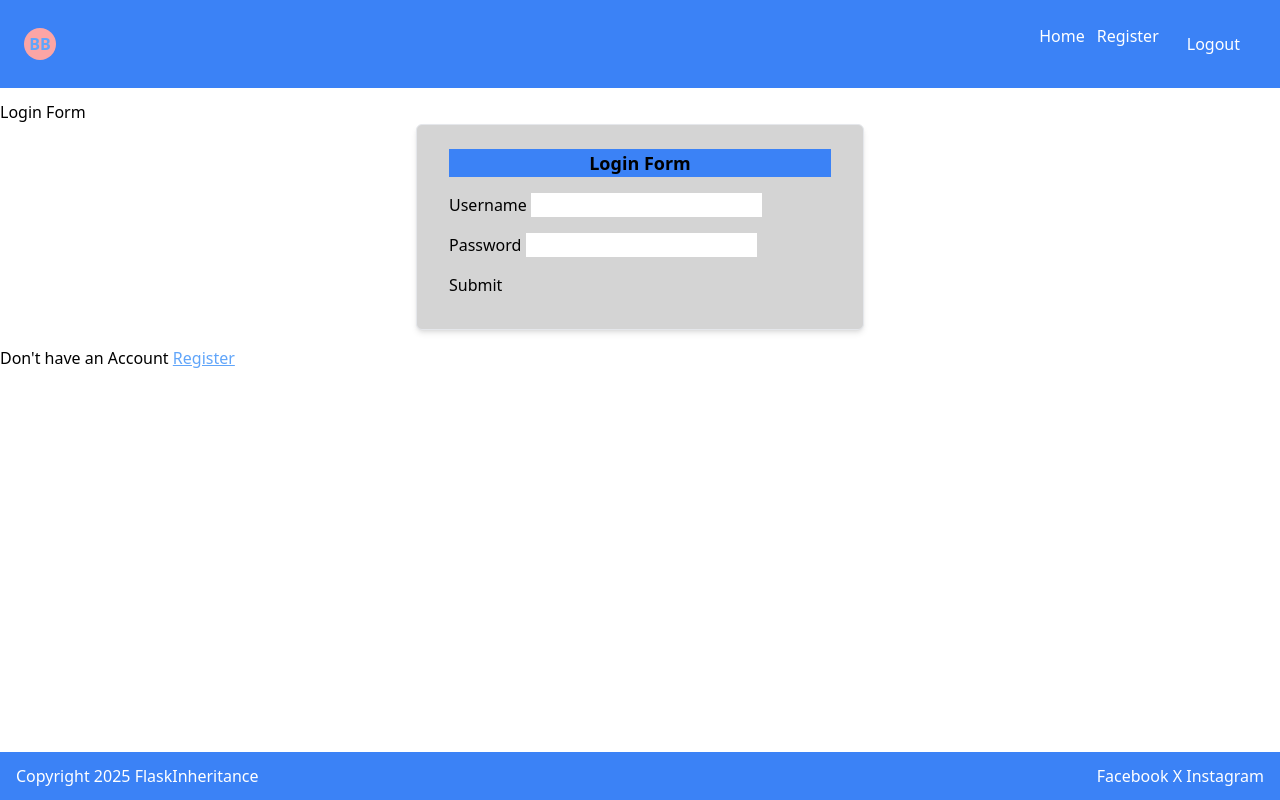
After one commit to Ashley2n/GreenHorns, a Flask app: page /login in a window 1280 px wide. The commit adds this page. Run offline with Flask 3, Linux system fonts and the light colour scheme; some libraries are stand-ins or nearby versions.

Commit message:
Added Login System

```diff
--- a/app.py
+++ b/app.py
@@ -1,22 +1,94 @@
-from flask import Flask, render_template
-from domain.models import *
+from flask import Flask, render_template, request, flash, redirect, url_for, session
+from flask_login import logout_user, LoginManager, login_user
+from flask_wtf import CSRFProtect
 
-app = Flask(__name__)
-app.secret_key = 'BasicFlashSetup'
-app.config['SQLALCHEMY_DATABASE_URI'] = 'sqlite:///database.db'
-app.config['SQLALCHEMY_TRACK_MODIFICATIONS'] = False
+from application.services import create_user_ser, get_user_by_username_ser, get_user_by_id_ser
+from domain.DTOs import CreateUserDto
+from client.forms.LoginForm import LoginForm
+from client.forms.RegisterForm import RegisterForm
+from helper_functions import decrypt_password, encrypt_password
 
-db.init_app(app)
+app = Flask(__name__, template_folder='C:/Users/awind/Documents/GreenHorns/client/templates')
+app.secret_key = 'CookQuestApp001'
 
-with app.app_context():
-    db.create_all()
+csrf = CSRFProtect(app)
+
+login_manager = LoginManager()
+login_manager.init_app(app)
+login_manager.login_view = 'login'
 
 @app.route("/")
 def home():
     return render_template('index.html')
 
+@app.route('/login', methods=['GET', 'POST'])
+def login():
+    form = LoginForm()
+
+    if request.method == 'POST':
+        if form.validate_on_submit():
+            username_input = form.username.data
+            password_input = form.password.data
+
+            user_exist = get_user_by_username_ser(username_input)
+
+            if user_exist:
+                decrypted_password = decrypt_password(user_exist.password_hash)
+                if decrypted_password == password_input:
+                    login_user(user_exist)
+                    flash("You Have been Logged In", "success")
+                    return render_template(url_for('game_dashboard'))
+            flash("Incorrect email or Password", "danger")
+    return render_template('auth/login.html', form=form)
+
+@app.route('/register', methods=['GET', 'POST'])
+def register():
+    form = RegisterForm()
+
+    if request.method == 'POST':
+
+        username = form.username.data
+        password = form.password.data
+        email = form.email.data
+
+        encrypted_password = encrypt_password(password)
+
+        if get_user_by_username_ser(username):
+            flash("Username already taken", "danger")
+            return render_template('auth/register.html', form=form)
+
+
+        # TODO: Commit Changes
+        new_user = create_user_ser(
+            CreateUserDto(
+                username=username,
+                password=encrypted_password,
+                email=email
+            ))
+
+        print(new_user)
+
+
+        flash("You have been registered", "success")
+        return redirect(url_for('game_dashboard'))
+    return render_template('auth/register.html', form=form)
+
+@app.route('/logout')
+def logout():
+    logout_user()
+    session.clear()
+    flash("You have been logged out", "success")
+    return redirect(url_for('landing'))
+
+@app.route('/dashboard/game')
+def game_dashboard():
+    return render_template('game/dashboard.html')
+
+@login_manager.user_loader
+def load_user(user_id):
+    return get_user_by_id_ser(user_id)
 
 if __name__ == "__main__":
     app.run(debug=True)
 
-hello :D
+# hello :D
--- a/forms/LoginForm.py
+++ b/client/forms/LoginForm.py
@@ -5,6 +5,6 @@ from wtforms.validators import DataRequired
 
 
 class LoginForm(FlaskForm):
-    username = StringField('Username', validators=[DataRequired(messages="Please enter a username")])
-    password = StringField('Password', validators=[DataRequired(messages="Please enter a password")])
+    username = StringField('Username', validators=[DataRequired(message="Please enter a username")])
+    password = StringField('Password', validators=[DataRequired(message="Please enter a password")])
     submit = SubmitField('Submit')
--- a/client/templates/auth/login.html
+++ b/client/templates/auth/login.html
@@ -1,10 +1,4 @@
-<!DOCTYPE html>
-<html lang="en">
-<head>
-    <meta charset="UTF-8">
-    <title>Login Form</title>
-</head>
-<body class="bg-gray-100">
+{% extends 'layout.html' %}
     {% block content %}
         <h1>Login Form</h1>
 
@@ -15,19 +9,20 @@
         {% endwith %}
 
         <form method="POST" action="{{ url_for('login') }}"
-        class="bg-white shadow-md rounded px-8 pt-6 pb-8 mb-4 max-w-md mx-auto
+        class="bg-neutral-300 shadow-md rounded px-8 pt-6 pb-8 mb-4 max-w-md mx-auto
+
 
 
 [&>input]:mt-1 p-2 block w-full rounded-md border [&>legend]:bg-blue-500 outline-none [&>input]:border-red-300 focus:border-indigo-500 focus:ring-1 focus:ring-indigo-500
-
+ space-y-4
 ">
-            <legend class="text-lg font-semibold mb-4">
+            <legend class="text-lg font-semibold mb-4 text-center">
                 Login Form
             </legend>
             <input type="hidden" name="csrf_token" value="{{ csrf_token() }}" >
             {{ form.hidden_tag() }}
             <div>
-                {{ form.email.label }} {{ form.email() }}
+                {{ form.username.label }} {{ form.username() }}
             </div>
 
             <div>
@@ -37,7 +32,5 @@
                 {{ form.submit() }}
         </form>
 
-        <p>Don't have an Account <a href="{{ url_for('register') }}">Register</a></p>
+        <p>Don't have an Account <a href="{{ url_for('register') }}" class="underline text-blue-400 ">Register</a></p>
     {% endblock %}
-</body>
-</html>
--- /dev/null
+++ b/client/templates/layout.html
@@ -0,0 +1,36 @@
+<!DOCTYPE html>
+<html lang="en">
+<head>
+    <meta charset="UTF-8">
+    <title>Title</title>
+    <script src="https://cdn.tailwindcss.com"></script>
+</head>
+<body class="relative min-h-screen ">
+    <header class="bg-blue-500 text-white px-4 py-3 mb-3">
+    <nav class="flex items-center justify-between px-2 py-3">
+        <div class="w-8 h-8 bg-red-300 rounded-full text-blue-400 font-bold text-center flex items-center justify-center">
+            <a href="/" class="hover:cursor-pointer">BB</a>
+        </div>
+        <ul class="flex justify-center gap-3 ">
+            <li class="hover:border-b hover:border-neutral-200 "><a href="/">Home</a></li>
+            <li class="hover:border-b hover:border-neutral-200 "><a href="/register">Register</a></li>
+            <li class="hover:bg-blue-400 focus:scale-1 px-4 py-2 "><a href="{{ url_for("logout") }}">Logout</a></li>
+        </ul>
+    </nav>
+</header>
+
+{% block content %}
+
+{% endblock %}
+
+<footer class="absolute bottom-0 w-full text-white px-4 py-3 bg-blue-500 flex items-center justify-between p-3">
+    <p>Copyright 2025 FlaskInheritance</p>
+
+    <div>
+        <a href="#">Facebook</a>
+        <a href="#">X</a>
+        <a href="#">Instagram</a>
+    </div>
+</footer>
+</body>
+</html>
--- a/helper_functions.py
+++ b/helper_functions.py
@@ -1,6 +1,5 @@
 import os
 
-from cryptography import fernet
 from cryptography.fernet import Fernet
 
 
@@ -23,3 +22,7 @@ def encrypt_password(password: str) -> bytes:
 
 def decrypt_password(encrypted_password: bytes) -> str:
     return fernet.decrypt(encrypted_password).decode()
+
+
+
+fernet = Fernet(load_key())
--- /dev/null
+++ b/key.txt
@@ -0,0 +1 @@
+vmx6eGghHxhLVxt23eHrzB5dK_5aKfAzypny4OkfYe4=
```
Also changed, not shown: application/services.py (+25 -0 lines), client/forms/RegisterForm.py (added, +12 -0 lines), client/templates/auth/index.html (+6 -10 lines), client/templates/auth/register.html (+7 -4 lines), client/templates/game/dashboard.html (+6 -10 lines), client/templates/index.html (+7 -4 lines), domain/DTOs.py (added, +16 -0 lines), domain/models.py (+17 -13 lines), forms/RegisterForm.py (deleted, +0 -9 lines), infrastructure/CRUD.py (+14 -11 lines).
